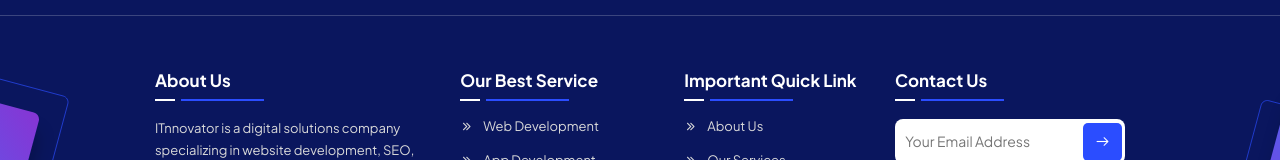
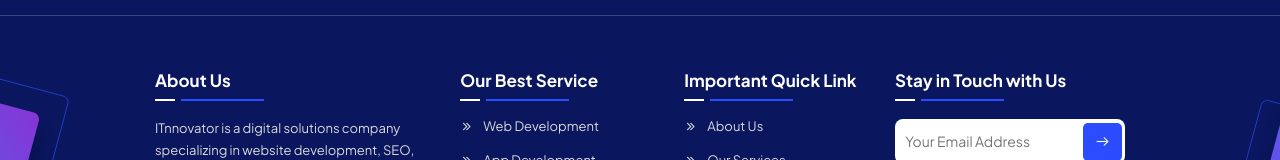
Before and after one commit to ITnnovator/ITnnovator.com, a Next.js app: page /contact in a window 1280 px wide. Shown: the part 1738-1898 px from the top of the page. Built offline with nearby package versions, Linux system fonts and the light colour scheme.

Commit message:
Update Footer.jsx

```diff
--- a/components/Footer.jsx
+++ b/components/Footer.jsx
@@ -6,6 +6,7 @@ import { toast } from 'react-hot-toast';
 
 export default function Footer() {
     const [email, setEmail] = useState('');
+    const [agree, setAgree] = useState(false);
     const [loading, setLoading] = useState(false);
 
     const handleSubmit = async (e) => {
@@ -13,6 +14,11 @@ export default function Footer() {
 
         if (!email) {
             toast.error('Please enter your email!');
+            return;
+        }
+
+        if (!agree) {
+            toast.error('Please agree to the Privacy Policy!');
             return;
         }
 
@@ -30,6 +36,7 @@ export default function Footer() {
             if (res.ok) {
                 toast.success('Subscribed successfully!');
                 setEmail('');
+                setAgree(false);
             } else {
                 toast.error(data.error || 'Something went wrong.');
             }
@@ -40,6 +47,7 @@ export default function Footer() {
             setLoading(false);
         }
     };
+
     return (
         // <!-- FOOTER SECTION START -->
         <footer className="ul-footer">
@@ -135,7 +143,7 @@ export default function Footer() {
                         </div>
 
                         <div className="ul-footer-widget ul-nwsltr-widget">
-                            <h3 className="ul-footer-widget-title">Contact Us</h3>
+                            <h3 className="ul-footer-widget-title">Stay in Touch with Us</h3>
                             <form onSubmit={handleSubmit} className="ul-nwsltr-form">
                                 <div className="top">
                                     <input
@@ -159,6 +167,8 @@ export default function Footer() {
                                             type="checkbox"
                                             name="agreement"
                                             id="nwsltr-agreement"
+                                            checked={agree}
+                                            onChange={(e) => setAgree(e.target.checked)}
                                             hidden
                                         />
                                         <span className="ul-checkbox">
```
